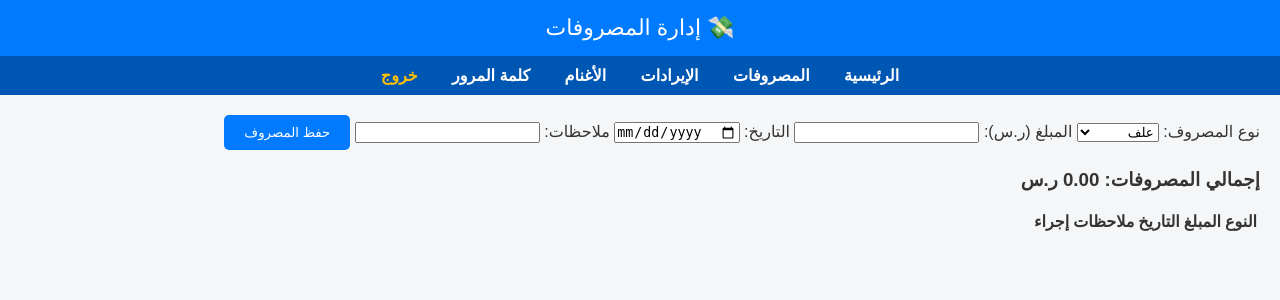
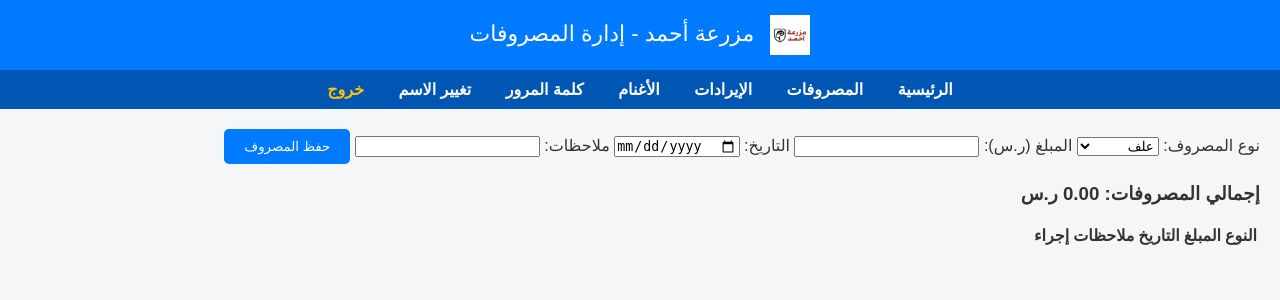
Before and after one commit to ahmed1415-46/marz3a-ahmed, a PHP site: page /expenses.php in a window 1280 px wide. Shown: the top 300 px of the page. Run offline with PHP 8.4, Linux system fonts and the light colour scheme; the visitor is signed in with stand-in values (Sample User, id 1); lists and menus that the app fills with data are empty.

Commit message:
Update expenses.php

```diff
--- a/expenses.php
+++ b/expenses.php
@@ -38,7 +38,10 @@ $total = $db->query("SELECT SUM(amount) FROM expenses")->fetchColumn() ?: 0;
 </head>
 <body>
 
-<header>💸 إدارة المصروفات</header>
+<header>
+    <img src="logo.png" alt="شعار مزرعة أحمد" style="height:40px; vertical-align: middle;">
+    <span style="margin-right: 10px;">مزرعة أحمد - إدارة المصروفات</span>
+</header>
 
 <nav>
     <a href="index.php">الرئيسية</a>
@@ -46,6 +49,7 @@ $total = $db->query("SELECT SUM(amount) FROM expenses")->fetchColumn() ?: 0;
     <a href="income.php">الإيرادات</a>
     <a href="sheep.php">الأغنام</a>
     <a href="change_password.php">كلمة المرور</a>
+    <a href="change_username.php">تغيير الاسم</a>
     <a href="logout.php" style="color:#ffc107;">خروج</a>
 </nav>
 
```
